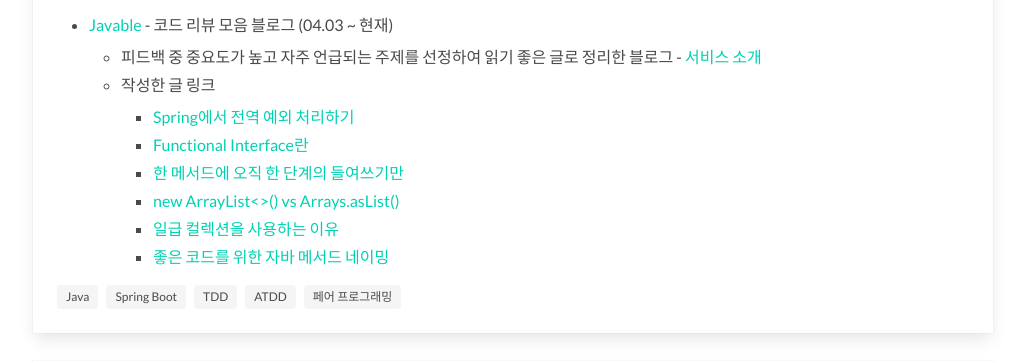
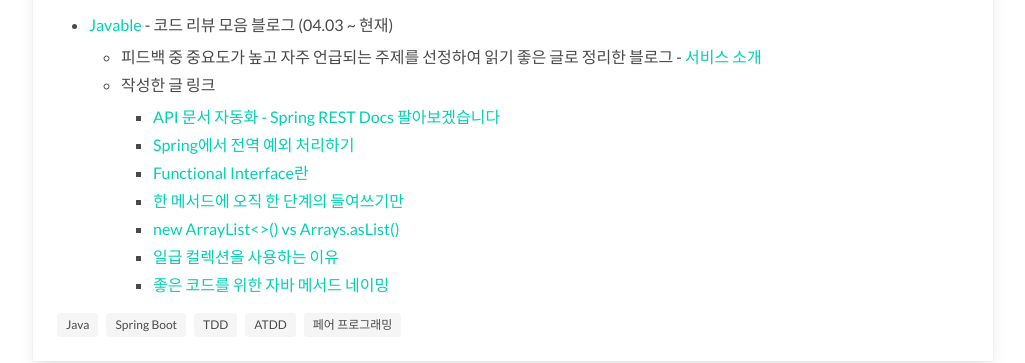
Before and after one commit to kimevanjunseok/portfolio, a plain HTML site: page index.html in a window 1280 px wide. Shown: the part 2947-3310 px from the top of the page, without its empty margins (127-1152 px from the left). Drawn offline with Linux system fonts and the light colour scheme.

Commit message:
refactor: javable apring rest docs 추가

```diff
--- a/index.html
+++ b/index.html
@@ -367,6 +367,8 @@
                     href="https://woowabros.github.io/techcourse/2020/06/05/techcourse-javable.html">서비스 소개</a></li>
                 <li>작성한 글 링크</li>
                 <ul>
+                  <li><a href="https://woowacourse.github.io/javable/2020-08-18/spring-rest-docs">API 문서 자동화 - Spring
+                      REST Docs 팔아보겠습니다</a></li>
                   <li><a href="https://woowacourse.github.io/javable/2020-07-28/global-exception-handler">Spring에서 전역 예외
                       처리하기</a></li>
                   <li><a href="https://woowacourse.github.io/javable/2020-07-17/Functional-Interface">Functional
```
